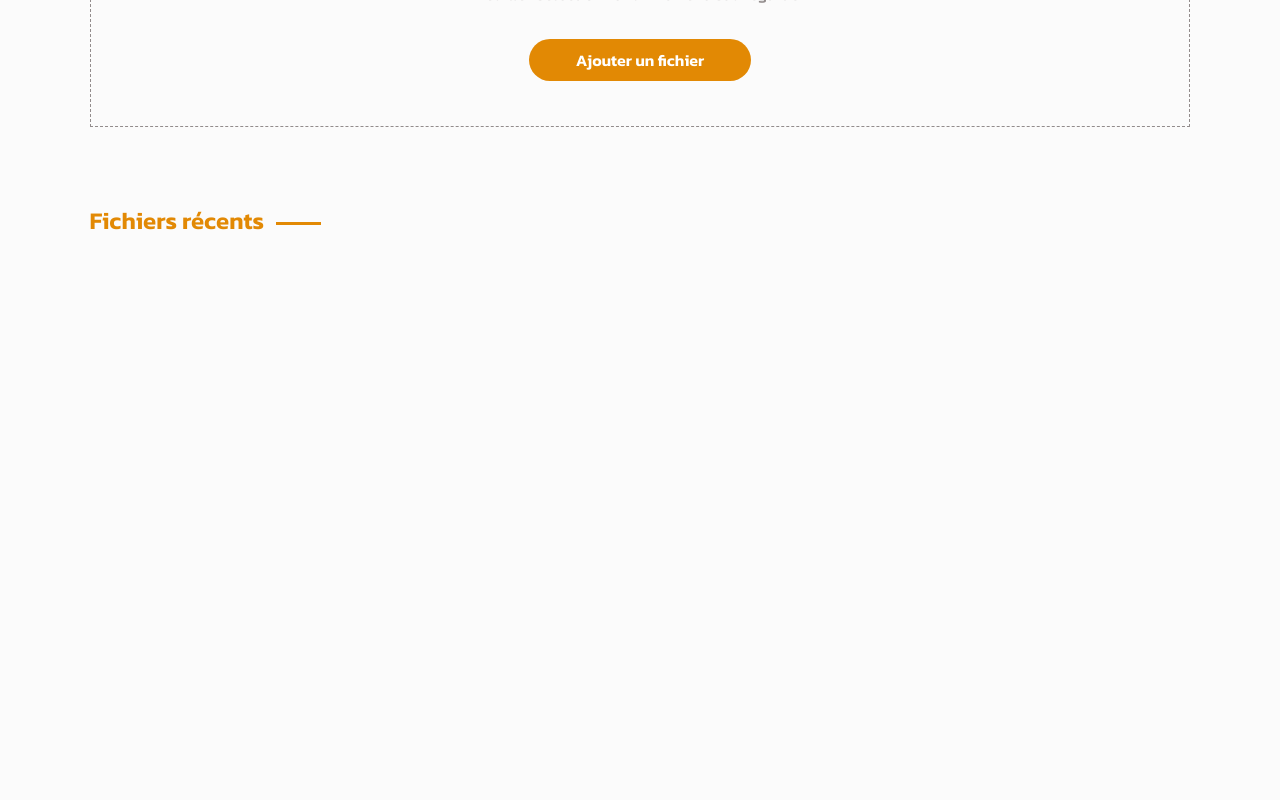
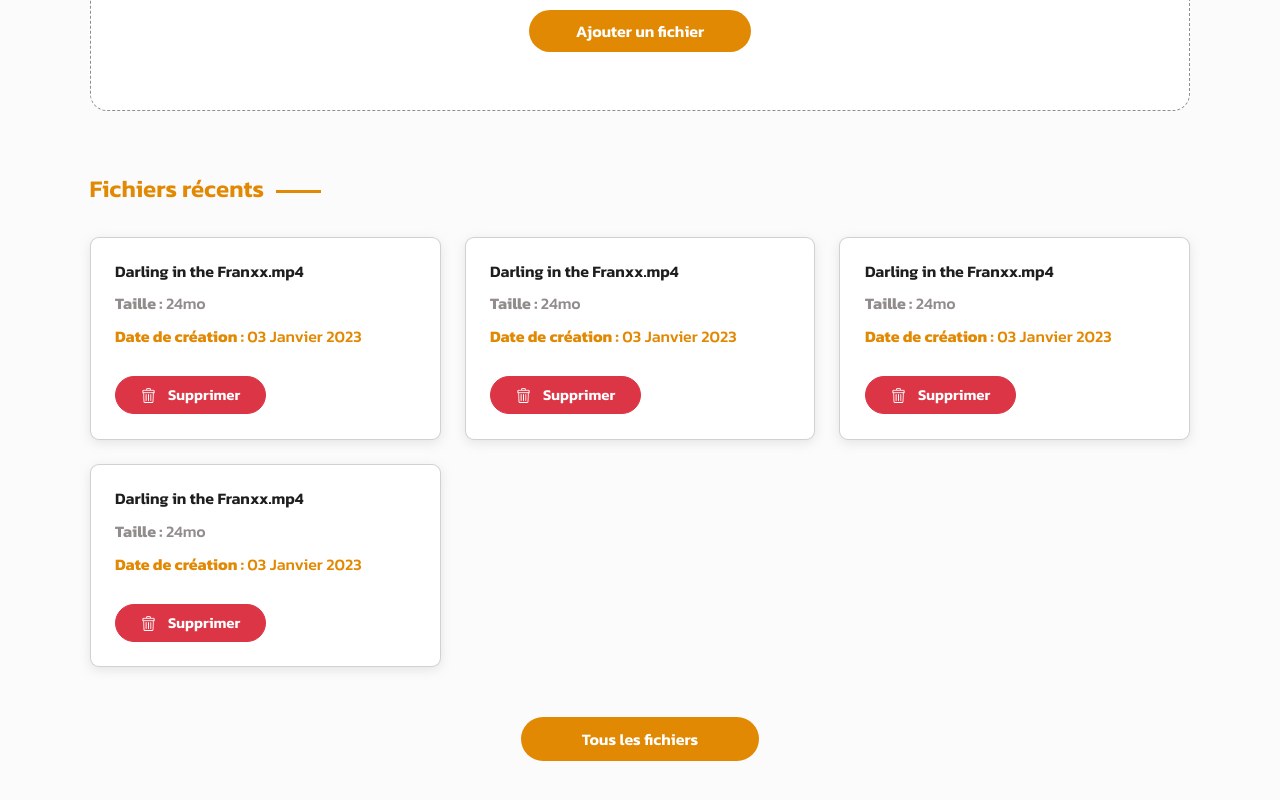
Before and after one commit to KiritoEM/fileshare, a React (Vite) app: page /upload-file in a window 1280 px wide. Shown: the part 310-1110 px from the top of the page. Before the commit the page ends 800 px from the top, so only its background shows below. Built offline with nearby package versions, Linux system fonts and the light colour scheme.

Commit message:
add box-shadow to card

```diff
--- /dev/null
+++ b/src/components/ChildrenComponents/RecentFileCard.tsx
@@ -0,0 +1,31 @@
+const RecentFileCard = (): JSX.Element => {
+  return (
+    <article className="recentfile-card">
+      <div className="title">
+        <h6>Darling in the Franxx.mp4</h6>
+      </div>
+      <div className="size">
+        <h6>
+          <span>Taille :</span> 24mo
+        </h6>
+      </div>
+      <div className="date">
+        <p>
+          <span>Date de création :</span> 03 Janvier 2023
+        </p>
+      </div>
+      <div className="delete-btn">
+        <button className="btn btn-danger">
+          <div className="trash-icon">
+            <img src="/trash.png" alt="" />
+          </div>
+          <div className="label">
+            <p>Supprimer</p>
+          </div>
+        </button>
+      </div>
+    </article>
+  );
+};
+
+export default RecentFileCard;
--- a/src/components/Upload/RecentFile.tsx
+++ b/src/components/Upload/RecentFile.tsx
@@ -1,3 +1,5 @@
+import RecentFileCard from "../ChildrenComponents/RecentFileCard";
+
 const RecentFile = (): JSX.Element => {
   return (
     <section id="recent-file">
@@ -7,7 +9,27 @@ const RecentFile = (): JSX.Element => {
         </div>
         <div className="line_after"></div>
       </div>
-      <div id="recent-file__container"></div>
+      <div id="recent-file__container">
+        <div className="row gx-4 gy-4">
+          <div className="col-4">
+            <RecentFileCard />
+          </div>
+          <div className="col-4">
+            <RecentFileCard />
+          </div>
+          <div className="col-4">
+            <RecentFileCard />
+          </div>
+          <div className="col-4">
+            <RecentFileCard />
+          </div>
+        </div>
+      </div>
+      <div className="all-files">
+        <button className="btn">
+           Tous les fichiers
+        </button>
+      </div>
     </section>
   );
 };
--- a/src/styles/_settings.scss
+++ b/src/styles/_settings.scss
@@ -1,6 +1,7 @@
 $primary : #E28904;
 $secondary-1 : #3C3838;
 $secondary-2 :#928C8C;
+$secondary-3 : #1E1E1E;
 
 * {
     margin: 0;
--- a/src/styles/upload-file.scss
+++ b/src/styles/upload-file.scss
@@ -1,9 +1,11 @@
 @import "./upload-file/header.scss";
 @import "./upload-file/upload-area.scss";
 @import "./upload-file/recent-file.scss";
+@import "./upload-file/recent-card.scss";
 
 #uploadFile-page {
     width: 100%;
     overflow: hidden;
+    padding-bottom: 3rem;
     @include container;
 }
--- a/src/styles/upload-file/header.scss
+++ b/src/styles/upload-file/header.scss
@@ -2,7 +2,7 @@
     width: 100%;
     display: flex;
     justify-content: space-between;
-    height: 6rem;
+    height: 5.7rem;
     align-items: center;
 
     .logo {
--- /dev/null
+++ b/src/styles/upload-file/recent-card.scss
@@ -0,0 +1,70 @@
+.recentfile-card {
+    width: 100%;
+    height: max-content;
+    padding: 24.5px;
+    background-color: #fff;
+    border: 1px solid rgba(141, 138, 138, 0.397);
+    border-radius: 9px;
+    box-shadow: 0 3px 11px rgba(172, 170, 170, 0.267);
+
+    .title {
+
+        h6 {
+            color: $secondary-3;
+            font-weight: 600;
+            margin-bottom: 0;
+        }
+    }
+
+    .size {
+        margin-top: 13px;
+
+        h6 {
+            color: $secondary-2;
+            font-weight: 500;
+            margin-bottom: 0;
+
+            span {
+                font-weight: 700;
+            }
+        }
+    }
+
+    .date {
+        margin-top: 11px;
+
+        p {
+            color: $primary;
+            margin-bottom: 0;
+            font-weight: 500;
+            margin-bottom: 0;
+
+            span {
+                font-weight: 700;
+            }
+        }
+    }
+
+    .delete-btn{
+        margin-top: 28px;
+
+        .btn{
+            display: flex;
+            align-items: center;
+            gap: 12px;
+            border-radius: 32px;
+            padding: 6px 25px;
+
+            p{
+                margin-bottom: 0;
+                font-weight: 600;
+                font-size: 15px;
+            }
+
+            img{
+                position: relative;
+                top: -2px;
+            }
+        }
+    }
+}
--- a/src/styles/upload-file/recent-file.scss
+++ b/src/styles/upload-file/recent-file.scss
@@ -1,5 +1,5 @@
 #recent-file {
-    margin-top: 5rem;
+    margin-top: 4rem;
     width: 100%;
 
     &__header {
@@ -22,4 +22,22 @@
             margin-top: -3px;
         }
     }
+
+    &__container{
+        width: 100%;
+        margin-top: 25px;
+    }
+
+    .all-files{
+        margin-top: 50px;
+        text-align: center;
+
+         .btn{
+            background-color: $primary;
+            color: #fff;
+            border-radius: 32px;
+            font-weight: 600;
+            padding: 8.6px 60px;
+         }
+    }
 }
--- a/src/styles/upload-file/upload-area.scss
+++ b/src/styles/upload-file/upload-area.scss
@@ -2,14 +2,16 @@
     width: 100%;
     height: 18rem;
     border: 1px dashed $secondary-2;
-    margin-top: 3.3rem;
+    margin-top: 2.6rem;
     padding-top: 2.3rem;
+    background-color: #fff;
+    border-radius: 17px;
 
      .cloud-img{
         text-align: center;
 
          img{
-            width: 110px;
+            width: 95px;
          }
      }
 
```
Also changed, not shown: public/trash.png (added).
